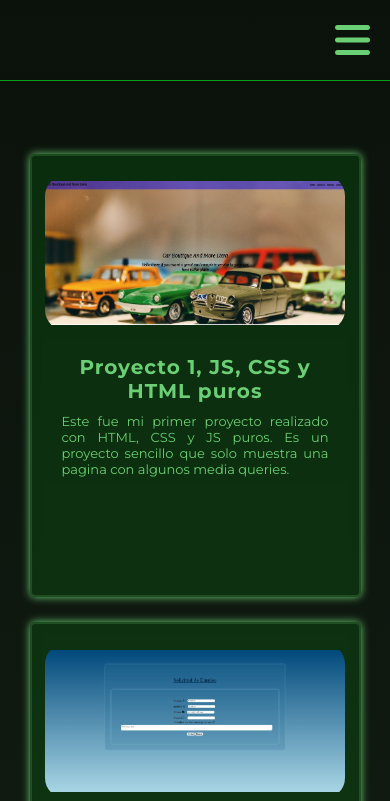
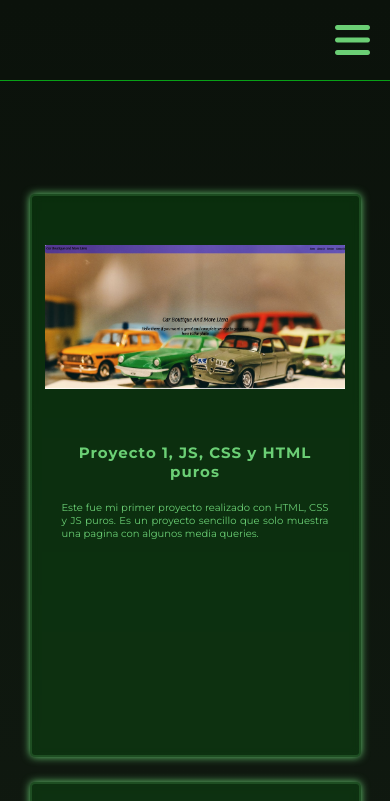
Before and after one commit to Lien0/portfolio, a plain HTML site: page assets/pages/proyects.html in a window 390 px wide. Shown: the top 801 px of the page. Drawn offline with Linux system fonts and the light colour scheme.

Commit message:
Version -- 1.1.2

```diff
--- a/assets/css/information.css
+++ b/assets/css/information.css
@@ -277,6 +277,13 @@ body{
   margin-bottom: 1rem;
   font-weight: 500;
 }
+.box__abilities > ul>li>span>a{
+  color: var(--text);
+  text-decoration: underline;
+}
+
+
+
 .box__footer{
   color: var(--text);
   padding: 1rem;
--- a/assets/css/proyects.css
+++ b/assets/css/proyects.css
@@ -103,6 +103,11 @@
   margin-left: 1rem;
   margin-right: 1rem;
   padding-top: 1rem;
+  display: flex;
+  flex-direction: column;
+  justify-content: start;
+  height: 100%;
+  gap: 1rem;
 }
 .proyect__content > h2{
   color: var(--text);
@@ -669,7 +674,7 @@ justify-content: center;
     display: flex;
     position: absolute;
     width: 100%;
-    height: 400%;
+    height: 500%;
     background: linear-gradient(var(--fondo), var(--fondo2));
     flex-direction: column;
     justify-content: center;
@@ -771,7 +776,7 @@ justify-content: center;
   .content__description--proyects > p{
     width: 100%;
     color: var(--text);
-    font-size: 2rem;
+    font-size: 1.5rem;
     text-align: justify;
     font-weight: 500;
   }
@@ -804,14 +809,14 @@ justify-content: center;
   .proyect__content > h2{
     color: var(--text);
     text-align: center;
-    font-size: 2rem;
+    font-size: 1.5rem;
     letter-spacing: .1rem;
   }
   .proyect__content > p{
     color: var(--text);
     margin-top: 1rem;
     text-align: justify;
-    font-size: 1.3rem;
+    font-size: 1rem;
   }
 
   .proyect__img{
@@ -1029,14 +1034,14 @@ justify-content: center;
   .proyect__content > h2{
     color: var(--text);
     text-align: center;
-    font-size: 2.5rem;
+    font-size: 2rem;
     letter-spacing: .1rem;
   }
   .proyect__content > p{
     color: var(--text);
     margin-top: 1rem;
     text-align: justify;
-    font-size: 1.3rem;
+    font-size: 1rem;
   }
 
   .proyect__img{
--- a/assets/js/proyects.js
+++ b/assets/js/proyects.js
@@ -42,6 +42,20 @@ window.addEventListener("DOMContentLoaded", () => {
       img: "../img/proyecto5.jpg",
       url: "https://e-commerce-project-c8d29xb6t-enrique-lieras-projects.vercel.app/",
       extraClass: "",
+    },
+    {
+      title: "Proyecto 6, React",
+      description: `Este proyecto fue realizado con React, Next.Js, tailwind,
+      es una app web realizada para Diaro, está realizada con el objetivo de llegar
+      a más
+      público, cuenta con secciones para la descripción de sus servicios, así como
+      de sus colaboradores, está optimizada para ser ligera de cargar para diferentes
+      dispositivos, cuenta con un buzón de cotizaciones para el uso exclusivo
+      del contratista, con ciberseguridad para su acceso a su cuenta personal y
+      el cuidado de su información en base de datos.`,
+      img: "../img/proyecto6.jpg",
+      url: "https://diarol.com.mx/",
+      extraClass: "articles__proyect--reverse",
     },
   ];
   let proyectsContent = "";
--- a/assets/pages/proyects.html
+++ b/assets/pages/proyects.html
@@ -16,7 +16,7 @@
       href="https://fonts.googleapis.com/css2?family=Montserrat:ital,wght@0,100..900;1,100..900&display=swap"
       rel="stylesheet"
     />
-    <link rel="shortcut icon" href="/assets/icons/liera-icon.jpg" />
+    <link rel="shortcut icon" sizes="16x16" href="/assets/icons/favicon.ico"  />
 
     <title>Enrique Liera Chavez</title>
   </head>
```
Also changed, not shown: assets/js/information.js (+4 -4 lines), assets/pages/colaborations.html (+1 -1 lines), assets/pages/information.html (+1 -1 lines), index.html (+1 -1 lines), assets/icons/favicon.ico (added), assets/img/proyecto6.jpg (added).
